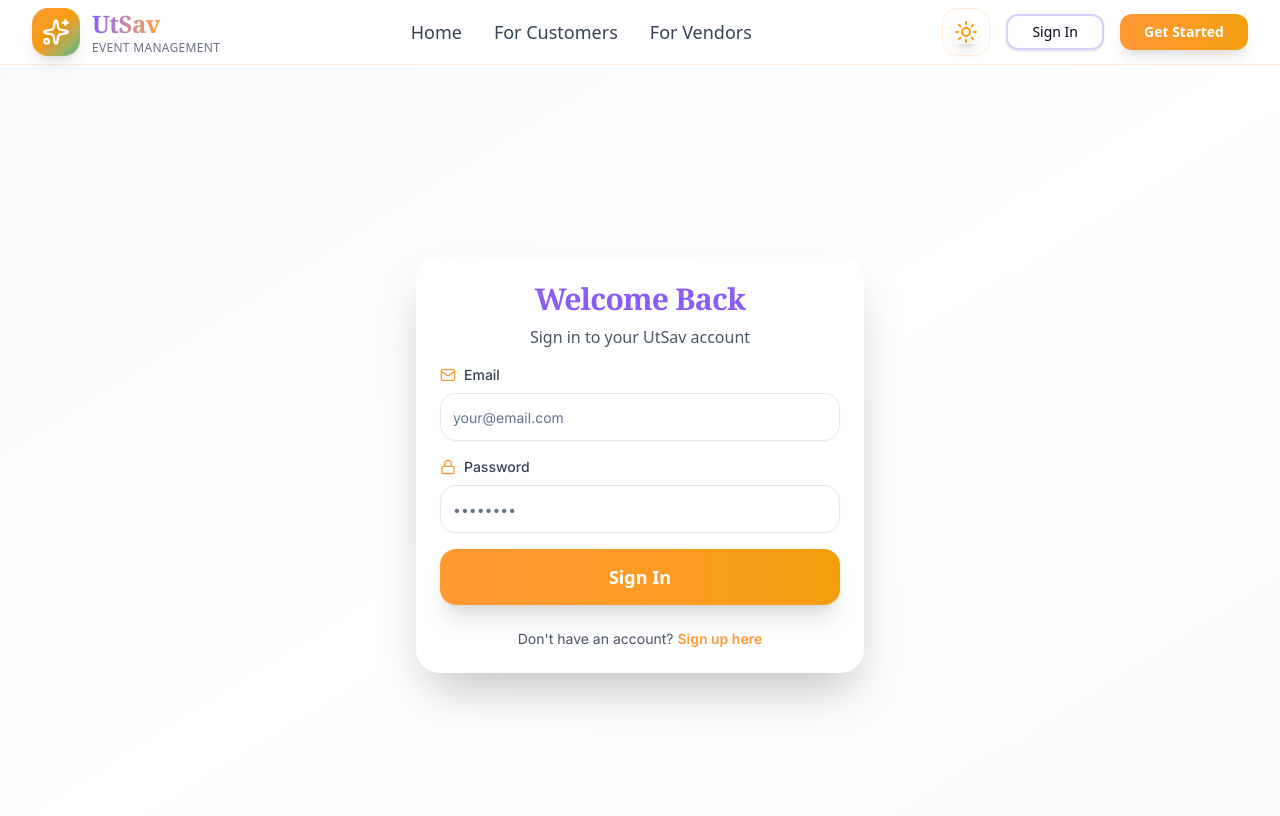
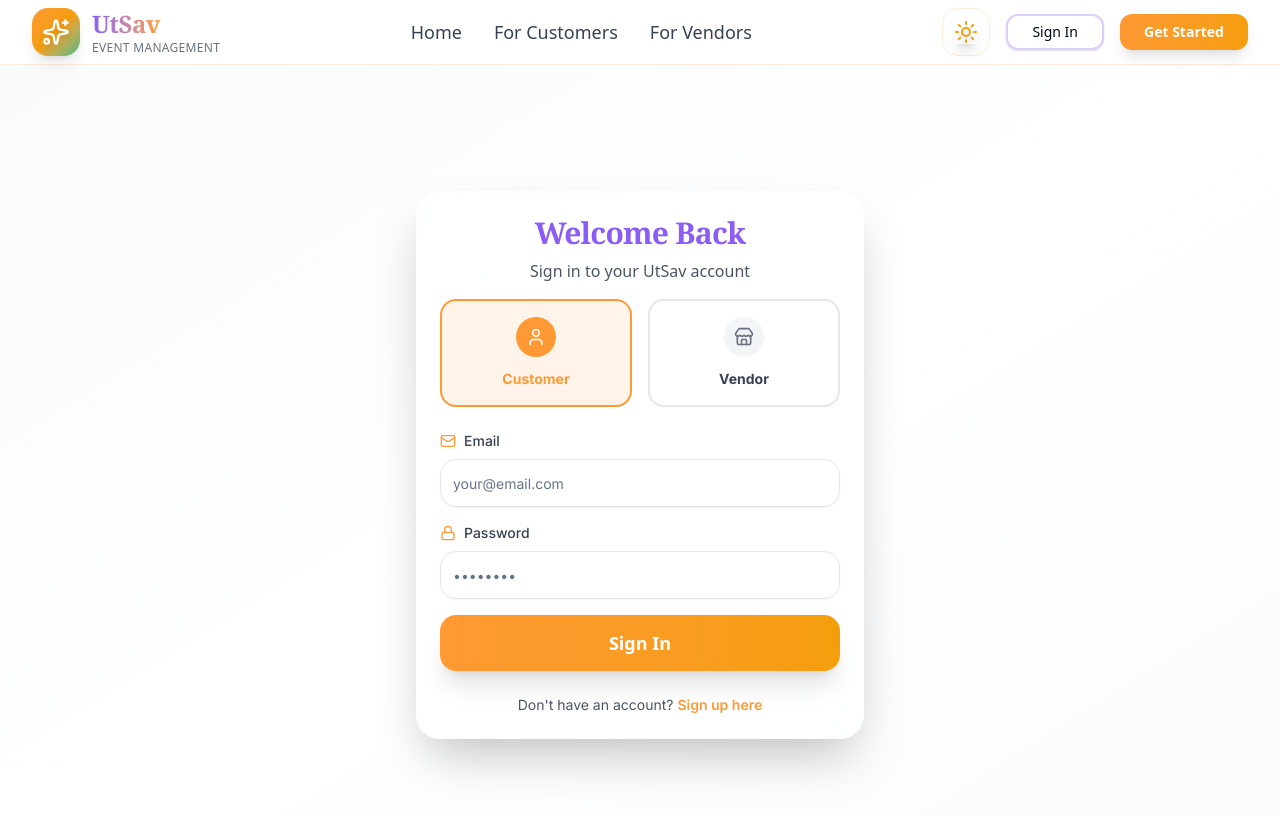
Before and after one commit to SahasransuAcharjya/UtSav, a Next.js app in the folder frontend/: page /login in a window 1280 px wide. Shown: the top 816 px of the page. Built offline with nearby package versions, Linux system fonts and the light colour scheme; no server answers.

Commit message:
chatbot error

```diff
--- a/frontend/app/(auth)/login/page.tsx
+++ b/frontend/app/(auth)/login/page.tsx
@@ -8,13 +8,14 @@ import { Input } from '@/components/ui/input';
 import { Card, CardContent, CardHeader, CardTitle } from '@/components/ui/card';
 import { useAuth } from '@/hooks/useAuth';
 import Link from 'next/link';
-import { Loader2, Mail, Lock } from 'lucide-react';
+import { Loader2, Mail, Lock, User, Store } from 'lucide-react';
 import { LoginRequest } from '@/types/user';
 import { apiClient } from '@/lib/api';
 
 export default function LoginPage() {
   const [email, setEmail] = useState('');
   const [password, setPassword] = useState('');
+  const [role, setRole] = useState('customer'); // Default role
   const [loading, setLoading] = useState(false);
   const [error, setError] = useState('');
   const { login } = useAuth();
@@ -27,10 +28,18 @@ export default function LoginPage() {
 
     try {
       const loginData: LoginRequest = { email, password };
+      // Note: We might want to send role to backend if it supports it,
+      // but for now we use it for redirection as requested.
       const response = await apiClient.post<{ token: string; user: any }>('/auth/login', loginData);
 
       login(response.token);
-      router.push('/customer/dashboard');
+
+      // Redirect based on selected role
+      if (role === 'customer') {
+        router.push('/customer/dashboard');
+      } else {
+        router.push('/vendor/dashboard');
+      }
     } catch (err: any) {
       setError(err.message || 'Login failed');
     } finally {
@@ -55,6 +64,41 @@ export default function LoginPage() {
           )}
 
           <form onSubmit={handleSubmit} className="space-y-4">
+            {/* Role Selection */}
+            <div className="grid grid-cols-2 gap-4 mb-6">
+              <div
+                onClick={() => setRole('customer')}
+                className={`cursor-pointer p-4 rounded-2xl border-2 transition-all duration-300 flex flex-col items-center gap-3 ${role === 'customer'
+                  ? 'bg-saffron/10 border-saffron'
+                  : 'bg-white/50 dark:bg-neutral-900/50 border-gray-200 dark:border-white/10 hover:border-saffron/50'
+                  }`}
+              >
+                <div className={`w-10 h-10 rounded-full flex items-center justify-center transition-colors ${role === 'customer' ? 'bg-saffron text-white' : 'bg-gray-100 dark:bg-white/10 text-gray-500 dark:text-gray-400'
+                  }`}>
+                  <User className="w-5 h-5" />
+                </div>
+                <div className="text-center">
+                  <div className={`font-bold text-sm ${role === 'customer' ? 'text-saffron' : 'text-gray-700 dark:text-gray-300'}`}>Customer</div>
+                </div>
+              </div>
+
+              <div
+                onClick={() => setRole('vendor')}
+                className={`cursor-pointer p-4 rounded-2xl border-2 transition-all duration-300 flex flex-col items-center gap-3 ${role === 'vendor'
+                  ? 'bg-saffron/10 border-saffron'
+                  : 'bg-white/50 dark:bg-neutral-900/50 border-gray-200 dark:border-white/10 hover:border-saffron/50'
+                  }`}
+              >
+                <div className={`w-10 h-10 rounded-full flex items-center justify-center transition-colors ${role === 'vendor' ? 'bg-saffron text-white' : 'bg-gray-100 dark:bg-white/10 text-gray-500 dark:text-gray-400'
+                  }`}>
+                  <Store className="w-5 h-5" />
+                </div>
+                <div className="text-center">
+                  <div className={`font-bold text-sm ${role === 'vendor' ? 'text-saffron' : 'text-gray-700 dark:text-gray-300'}`}>Vendor</div>
+                </div>
+              </div>
+            </div>
+
             <div className="space-y-2">
               <label className="flex items-center gap-2 text-sm font-medium text-gray-700 dark:text-gray-300">
                 <Mail className="w-4 h-4 text-saffron" />
--- a/frontend/components/shared/Navbar.tsx
+++ b/frontend/components/shared/Navbar.tsx
@@ -6,7 +6,6 @@ import Link from 'next/link';
 import { Button } from '@/components/ui/button';
 import { Sheet, SheetContent, SheetTrigger } from '@/components/ui/sheet';
 import { Menu, User, LogOut, Sparkles } from 'lucide-react';
-import { Badge } from '@/components/ui/badge';
 import ThemeToggle from './ThemeToggle';
 import { useAuth } from '@/hooks/useAuth';  // ✅ NEW HOOK
 import { cn } from '@/lib/utils';
@@ -126,17 +125,6 @@ export default function Navbar() {
             {isAuthenticated && user ? (
               <>
                 {/* User Role Badge */}
-                <Badge
-                  className={cn(
-                    'font-jakarta font-semibold px-4 py-2 shadow-md',
-                    userRole === 'customer'
-                      ? 'bg-gradient-to-r from-emerald/90 to-saffron/90 text-white border-emerald/50 dark:from-emerald dark:to-saffron'
-                      : 'bg-gradient-to-r from-velvet/90 to-saffron/90 text-white border-velvet/50 dark:from-velvet dark:to-saffron'
-                  )}
-                >
-                  {userRole === 'customer' ? '👤 Customer' : '💼 Vendor'}
-                </Badge>
-
                 {/* Profile Avatar */}
                 <div className="flex items-center gap-2 p-2 rounded-2xl hover:bg-saffron/10 dark:hover:bg-saffron/20 transition-all duration-200 cursor-pointer group border border-transparent hover:border-saffron/30">
                   <div className="w-9 h-9 bg-gradient-to-br from-gray-200 dark:from-gray-700 to-gray-300 rounded-full flex items-center justify-center overflow-hidden group-hover:bg-gradient-to-br group-hover:from-saffron group-hover:to-gold transition-all duration-300">
--- a/frontend/components/shared/ThemeToggle.tsx
+++ b/frontend/components/shared/ThemeToggle.tsx
@@ -10,6 +10,7 @@ import { cn } from '@/lib/utils';
 export default function ThemeToggle() {
   const { theme, setTheme } = useTheme();
   const [mounted, setMounted] = useState(false);
+  const [rotation, setRotation] = useState(0);
 
   useEffect(() => {
     setMounted(true);
@@ -21,12 +22,18 @@ export default function ThemeToggle() {
 
   const isDark = theme === 'dark';
 
+  const handleToggle = () => {
+    setTheme(isDark ? 'light' : 'dark');
+    setRotation(prev => prev + 360);
+  };
+
   return (
     <Button
       variant="ghost"
       size="icon"
-      onClick={() => setTheme(isDark ? 'light' : 'dark')}
-      className="w-12 h-12 p-0 rounded-2xl backdrop-blur-sm border border-saffron/20 hover:border-saffron/40 hover:shadow-lg hover:shadow-saffron/10 transition-all duration-300 group"
+      onClick={handleToggle}
+      style={{ transform: `rotate(${rotation}deg)` }}
+      className="w-12 h-12 p-0 rounded-2xl backdrop-blur-sm border border-saffron/20 hover:border-saffron/40 hover:shadow-lg hover:shadow-saffron/10 transition-all duration-500 ease-[cubic-bezier(0.23,1,0.32,1)] group"
       aria-label={`Switch to ${isDark ? 'light' : 'dark'} theme`}
     >
       {/* Animated Sun/Moon Container */}
@@ -34,20 +41,20 @@ export default function ThemeToggle() {
         {/* Sun */}
         <Sun
           className={cn(
-            'w-6 h-6 absolute inset-0 transition-all duration-500 ease-in-out',
+            'w-6 h-6 absolute inset-0 transition-all duration-500 ease-[cubic-bezier(0.23,1,0.32,1)]',
             isDark
-              ? 'opacity-0 scale-75 rotate-180 -translate-y-1'
-              : 'opacity-100 scale-100 rotate-0 translate-y-0 text-gold shadow-lg drop-shadow-lg'
+              ? 'opacity-0 scale-0 rotate-180'
+              : 'opacity-100 scale-100 rotate-0 text-gold shadow-lg drop-shadow-lg'
           )}
         />
 
         {/* Moon */}
         <Moon
           className={cn(
-            'w-6 h-6 absolute inset-0 transition-all duration-500 ease-in-out',
+            'w-6 h-6 absolute inset-0 transition-all duration-500 ease-[cubic-bezier(0.23,1,0.32,1)]',
             isDark
-              ? 'opacity-100 scale-100 rotate-0 translate-y-0 text-velvet shadow-lg drop-shadow-lg'
-              : 'opacity-0 scale-75 -rotate-180 translate-y-1'
+              ? 'opacity-100 scale-100 rotate-0 text-velvet shadow-lg drop-shadow-lg'
+              : 'opacity-0 scale-0 -rotate-180'
           )}
         />
       </div>
```
Also changed, not shown: 1 other file (tests, documents, lock files or other folders).
